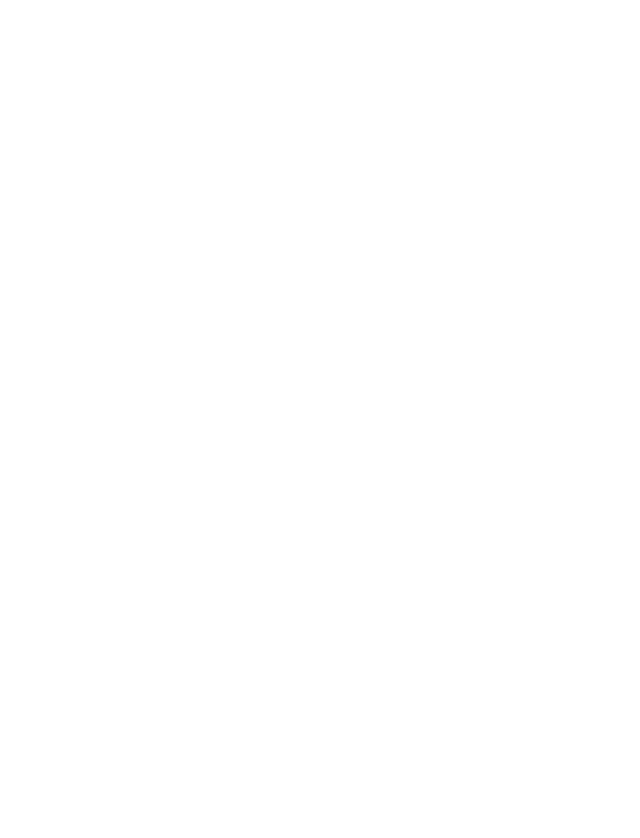
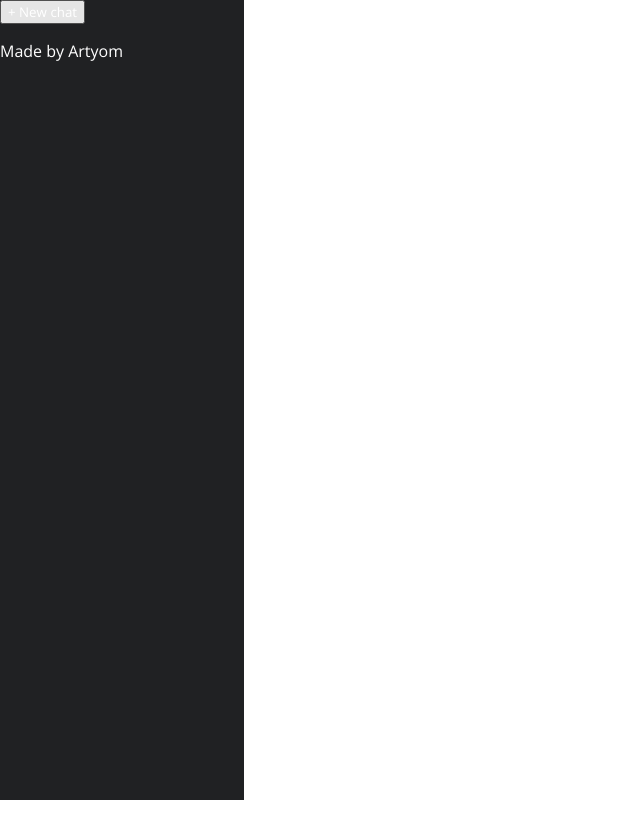
Before and after one commit to apalevich/react-chatgpt-clone, a JavaScript app: page / in a window 1280 px wide. Shown: the top 838 px of the page, without its empty margins (0-640 px from the left). Before the commit the page ends 800 px from the top, so only its background shows below. Built offline with nearby package versions, Linux system fonts and the light colour scheme; the HTML template or start-up script is replaced by a standard one.

Commit message:
Base layout

```diff
--- a/src/App.js
+++ b/src/App.js
@@ -1,6 +1,14 @@
 function App() {
   return (
     <div className="App">
+      <section className="side-bar">
+        <button>+ New chat</button>
+        <ul className="history"></ul>
+        <nav>
+          <p>Made by Artyom</p>
+        </nav>
+      </section>
+      <section className="main"></section>
     </div>
   );
 }
--- a/src/index.css
+++ b/src/index.css
@@ -0,0 +1,26 @@
+@import url('https://fonts.googleapis.com/css2?family=Open+Sans:wght@300;400;500;600;700;800&display=swap');
+
+* {
+  color: white;
+  font-family: 'Open Sans', sans-serif;
+}
+
+body {
+  margin: 0;
+  padding: 0;
+}
+
+.app {
+  background-color: #343541;
+}
+
+.side-bar {
+  background-color: #202123;
+  height: 100vh;
+  width: 244px;
+}
+
+.main {
+  height: 100vh;
+  width: 100%;
+}
```
